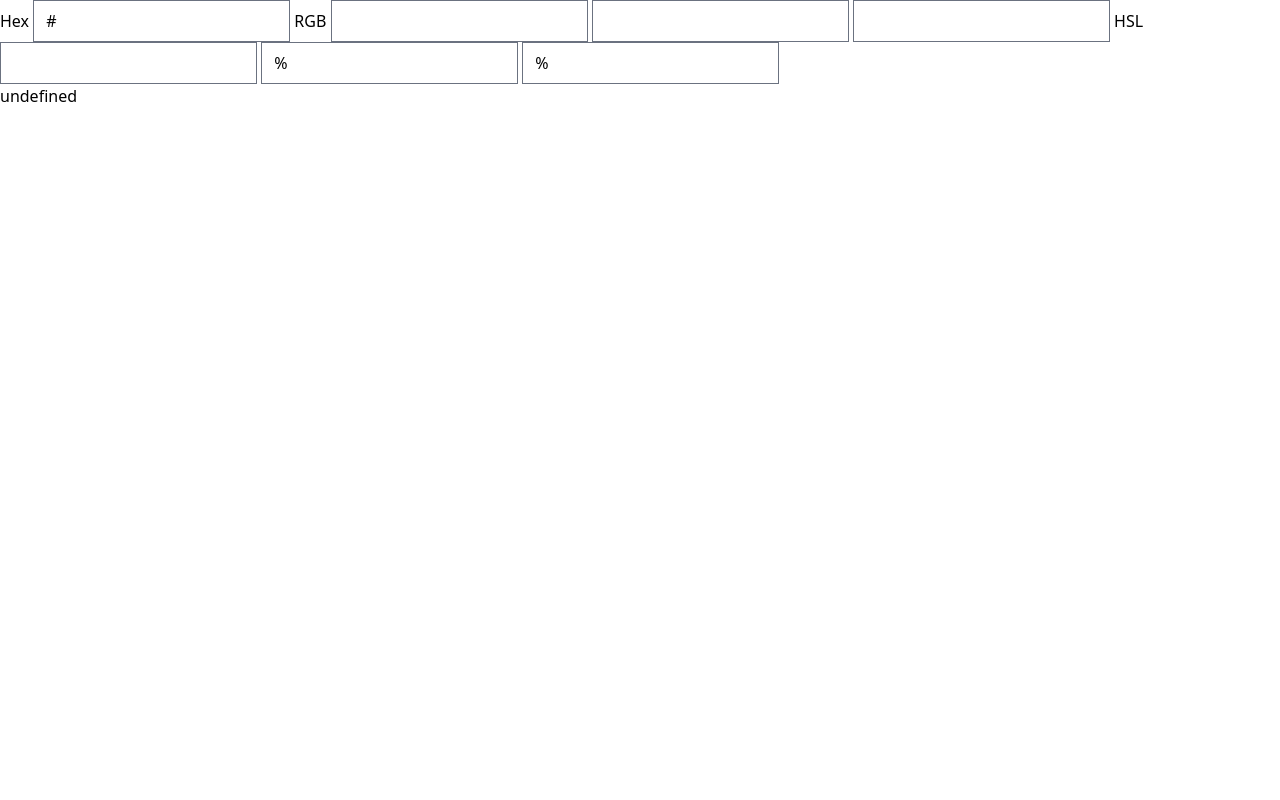
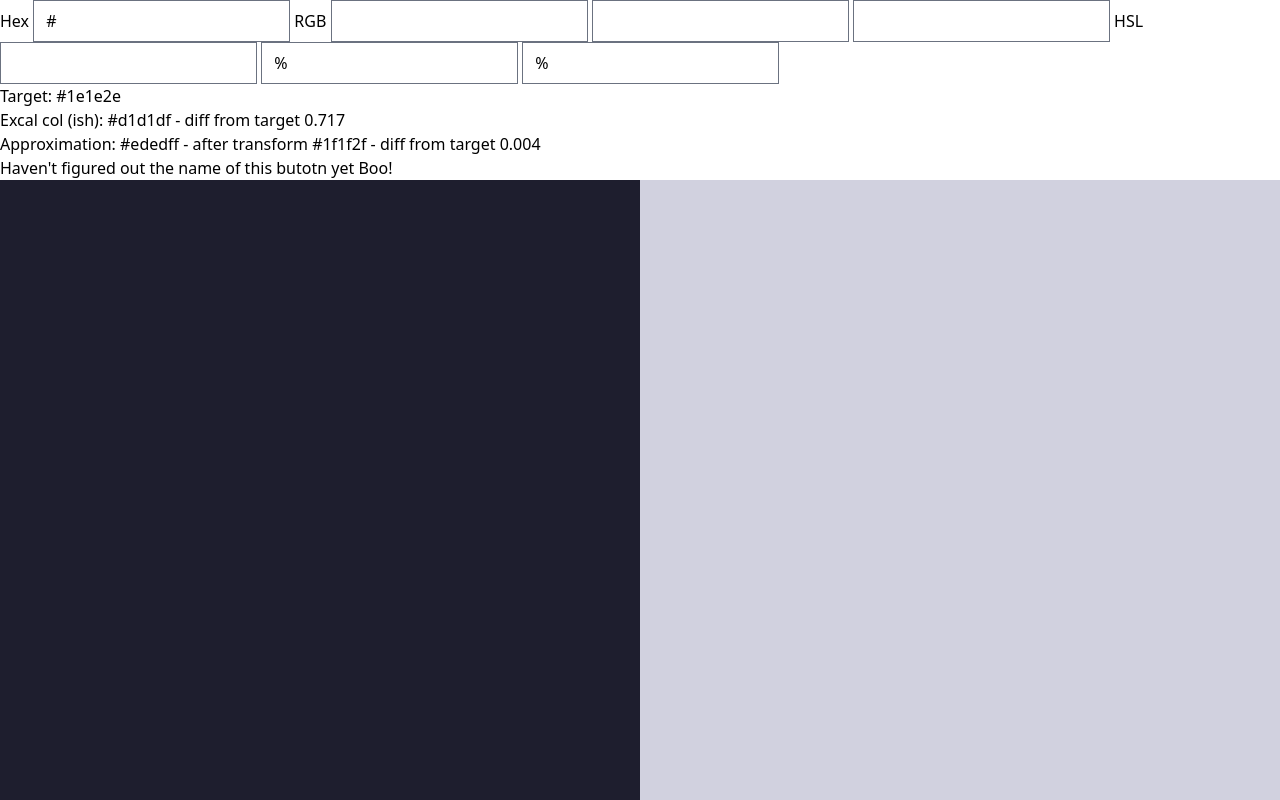
Before and after one commit to ybbat/excalidraw-bg-convert, a SvelteKit app: page / in a window 1280 px wide. Shown: the top 800 px of the page. Built offline with nearby package versions, Linux system fonts and the light colour scheme.

Commit message:
Display colours and predictions

```diff
--- a/package.json
+++ b/package.json
@@ -31,6 +31,7 @@
   },
   "type": "module",
   "dependencies": {
-    "colord": "^2.9.3"
+    "colord": "^2.9.3",
+    "mathjs": "^12.3.2"
   }
 }
--- /dev/null
+++ b/src/lib/colour-utils.ts
@@ -0,0 +1,51 @@
+import { Colord, colord } from 'colord';
+import { matrix, add, multiply, subtract, identity, cos, sin, pi, Matrix } from "mathjs";
+
+const invert = (col: Colord, amount: number = 1.0): Colord => {
+    let rgb = { r : col["parsed"]["r"], g : col["parsed"]["g"], b : col["parsed"]["b"]}
+    rgb.r = amount * (255 - rgb.r) + (1 - amount) * rgb.r;
+    rgb.g = amount * (255 - rgb.g) + (1 - amount) * rgb.g;
+    rgb.b = amount * (255 - rgb.b) + (1 - amount) * rgb.b;
+    return colord(rgb);
+};
+
+const reverse_invert_93 = (target: Colord): Colord => {
+    let rgb = { r : target["parsed"]["r"], g : target["parsed"]["g"], b : target["parsed"]["b"]}
+    rgb.r = (236.15 - rgb.r) / 0.86
+    rgb.g = (236.15 - rgb.g) / 0.86
+    rgb.b = (236.15 - rgb.b) / 0.86
+    return colord(rgb);
+};
+
+// https://www.w3.org/TR/filter-effects/#feColorMatrixElement
+const hue_rotate = (col: Colord, angle: number): Colord => {
+    // colord.toRgb rounds so just use internal values
+    let rgba_mat = matrix([[col["parsed"]["r"]], [col["parsed"]["g"]], [col["parsed"]["b"]], [col["parsed"]["a"]], [1]]);
+    const rad = angle * pi / 180;
+
+    // Constant matrices
+    const a = matrix([[0.213, 0.715, 0.072], [0.213, 0.715, 0.072], [0.213, 0.715, 0.072]])
+    const b = matrix([[0.787, -0.715, -0.072], [-0.213, 0.285, -0.072], [-0.213, -0.715, 0.928]])
+    const c = matrix([[-0.213, -0.715, 0.928], [0.143, 0.140, -0.283], [-0.787, 0.715, 0.072]])
+    // This gives a00 through a22 (3x3 matrix top left)
+    const terms =  add(add(a, multiply(cos(rad), b)), multiply(sin(rad), c));
+    // TS didn't like the resize on identity, but it always returns a matrix with this param so cast to Matrix
+    const hue_rotate = subtract(add(identity(5), terms.resize([5, 5])), (identity(3) as Matrix).resize([5, 5]));
+    let transformed = multiply(hue_rotate, rgba_mat);
+
+    let rgb = { r: transformed.get([0, 0]), g: transformed.get([1, 0]), b: transformed.get([2, 0]) };
+    return colord(rgb);
+}
+
+export const transform = (col: Colord): Colord => {
+    return hue_rotate(invert(col, 0.93), 180);
+}
+
+export const approx_backwards = (target: Colord): Colord => {
+    // Undo rotation
+    const unrotated = hue_rotate(target, 180);
+    // We want a colour that gives this value when inverted(0.93)
+    const approx = reverse_invert_93(unrotated);
+
+    return approx;
+}
--- a/src/routes/+page.svelte
+++ b/src/routes/+page.svelte
@@ -1,11 +1,45 @@
 <script lang="ts">
 	import ColourPicker from './ColourPicker.svelte';
-	import { colour } from './stores';
+	import { target } from './stores';
+	import { Colord, colord, extend } from 'colord';
+	import labPlugin from 'colord/plugins/lab';
+	extend([labPlugin]);
+	import { transform, approx_backwards } from '$lib/colour-utils';
 
-	colour.subscribe((c) => {
-		console.log(c);
+	let excalCol = transform($target);
+	let guess = approx_backwards($target);
+
+	let displayExcal = true;
+
+	target.subscribe((t) => {
+		if (t.isValid()) {
+			excalCol = transform(t);
+			guess = approx_backwards(t);
+		}
 	});
 </script>
 
 <ColourPicker />
-<p>{JSON.stringify($colour)}</p>
+<p>Target: {$target.toHex()}</p>
+<p>Excal col (ish): {excalCol.toHex()} - diff from target {$target.delta(excalCol)}</p>
+<p>
+	Approximation: {guess.toHex()} - after transform {transform(guess).toHex()} - diff from target {$target.delta(
+		transform(guess)
+	)}
+</p>
+
+<label>
+	Haven't figured out the name of this butotn yet
+	<button on:click={() => (displayExcal = !displayExcal)}>Boo!</button>
+</label>
+
+<div class="flex h-screen">
+	<!-- Left -->
+	<div class="flex-1" style="background-color: {$target.toHex()}"></div>
+
+	<!-- Right -->
+	<div
+		class="flex-1 bg-slate-200"
+		style="background-color: {displayExcal ? excalCol.toHex() : transform(guess).toHex()}"
+	></div>
+</div>
--- a/src/routes/ColourPicker.svelte
+++ b/src/routes/ColourPicker.svelte
@@ -1,6 +1,6 @@
 <script lang="ts">
 	import { colord } from 'colord';
-	import { colour } from './stores';
+	import { target } from './stores';
 
 	let hex = '#';
 
@@ -11,7 +11,7 @@
 		hex = '#' + hex;
 		// Update other inputs
 		const color = colord(hex);
-		colour.set(color);
+		target.set(color);
 		const rgb = color.toRgb();
 		red = rgb.r.toString();
 		green = rgb.g.toString();
@@ -42,7 +42,7 @@
 
 		// Update other inputs
 		const color = colord({ r: +red, g: +green, b: +blue });
-		colour.set(color);
+		target.set(color);
 		hex = color.toHex();
 		const hsl = color.toHsl();
 		hue = hsl.h.toString();
@@ -70,7 +70,7 @@
 
 		// Update other inputs
 		const color = colord({ h: +hue, s: +sat, l: +lig });
-		colour.set(color);
+		target.set(color);
 		hex = color.toHex();
 		const rgb = color.toRgb();
 		red = rgb.r.toString();
--- a/src/routes/stores.ts
+++ b/src/routes/stores.ts
@@ -1,4 +1,4 @@
-import { Colord } from "colord";
+import { colord } from "colord";
 import { writable } from "svelte/store";
 
-export const colour = writable<Colord>();
+export const target = writable(colord("#1e1e2e"));
```
Also changed, not shown: 1 other file (tests, documents, lock files or other folders).
